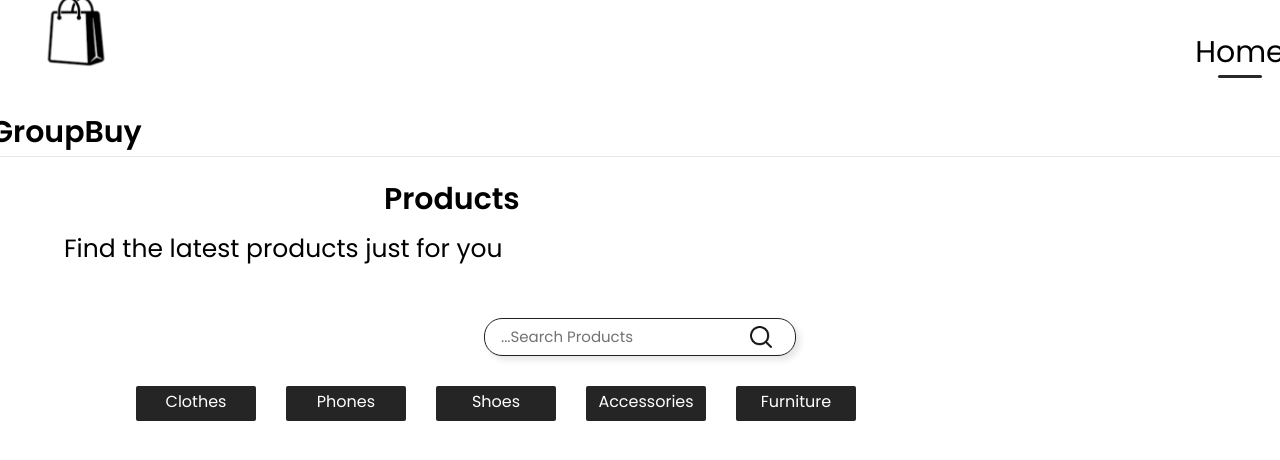
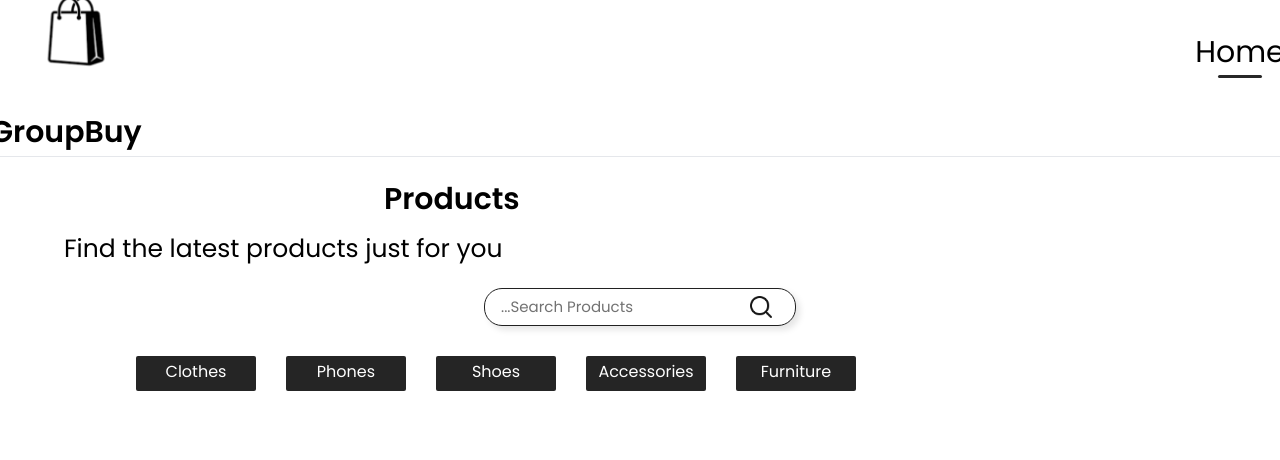
Before and after one commit to Jamison-lii/Buy-together-Project, a React (Vite) app: page /products in a window 1280 px wide. Shown: the top 460 px of the page. Built offline with nearby package versions, Linux system fonts and the light colour scheme.

Commit message:
arranged something small on the producs page

```diff
--- a/src/Pages/Products.jsx
+++ b/src/Pages/Products.jsx
@@ -13,7 +13,10 @@ const Products = () => {
         <div className="head-description">
           Find the latest products just for you
         </div>
-       <Search placeholder= '...Search Products'/>
+        <div className="searchComponent">
+          <Search placeholder= '...Search Products'/>
+        </div>
+
        <Categories/>
     </div>
   )
--- a/src/Pages/Styles/Products.css
+++ b/src/Pages/Styles/Products.css
@@ -11,3 +11,7 @@
     margin-left: 5%;
     margin-top: 28px;
 }
+
+.searchComponent{
+    margin-top: -30px;
+}
```
